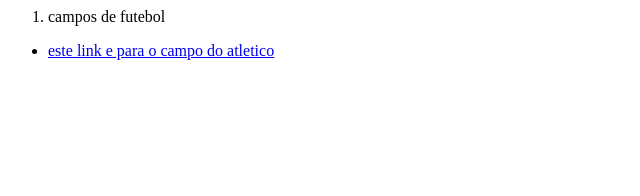
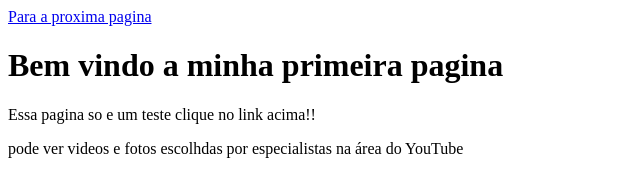
Before and after one commit to ORG-kakem/site-admv, a plain HTML site: page index.html in a window 1280 px wide. Shown: the whole page, without its empty margins (0-640 px from the left). Drawn offline with Linux system fonts and the light colour scheme.

Commit message:
Update index.html

```diff
--- a/index.html
+++ b/index.html
@@ -1,16 +1,13 @@
 <doctype html>
-<html lang + "pt-br">
+<html lang = "pt-br">
 <head>
 <Meta charset = "UTF-8">
-<title> kaue vasconcelos da silva</title>
+<title> kaue alan</title>
 </head>
 <body>
-<ol type = "1" start ="1">
-<li>campos de futebol</h1>
-</ol>
-<ul>
-<li><a href= "https://maps.app.goo.gl/ceX7RhdprG4cdQF28>olha esse campo!! vamos visitar e veja o local</a></p>
-<li>este  link e para o campo do atletico
-</ul>
+<a href="pag2.html" rel="next" target="_self">Para a proxima pagina</a>
+  <h1>Bem vindo a minha primeira pagina</h1>
+  <p>Essa pagina so e um teste clique no link acima!!</p>
+  <p>pode ver videos e fotos escolhdas por especialistas na área do YouTube </p>
 </body>
 </html>
```
